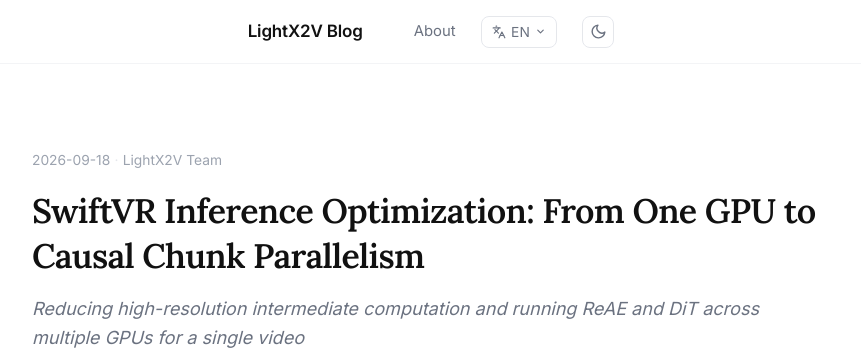
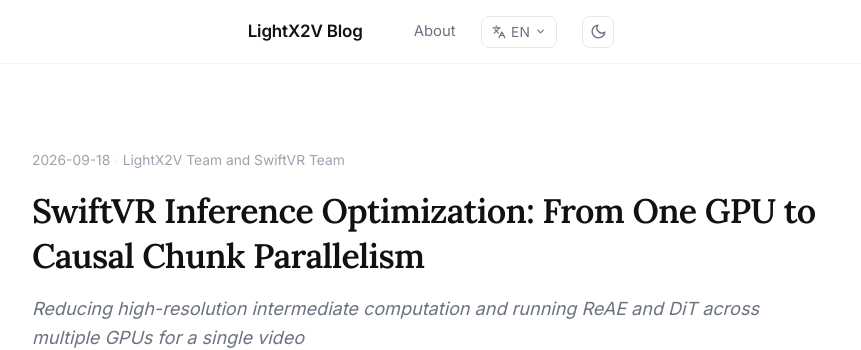
Before and after one commit to ModelTC/LightX2V-BLOG, a Jekyll site: the page built from _articles/SwiftVR.md, in a window 1280 px wide and 900 px high. Shown: the top 350 px of the window, without its empty margins (209-1070 px from the left). Built offline with Jekyll 4.4.1, drawn with Linux system fonts in a browser that asks for light colours.

Commit message:
docs(swiftvr): credit SwiftVR Team as co-author

```diff
--- a/_articles/SwiftVR.md
+++ b/_articles/SwiftVR.md
@@ -2,7 +2,7 @@
 layout: post
 title: "SwiftVR Inference Optimization: From One GPU to Causal Chunk Parallelism"
 subtitle: "Reducing high-resolution intermediate computation and running ReAE and DiT across multiple GPUs for a single video"
-author: "LightX2V Team"
+author: "LightX2V Team and SwiftVR Team"
 date: 2026-09-18
 tags: [SwiftVR, Video Restoration, Inference Optimization]
 ---
```
